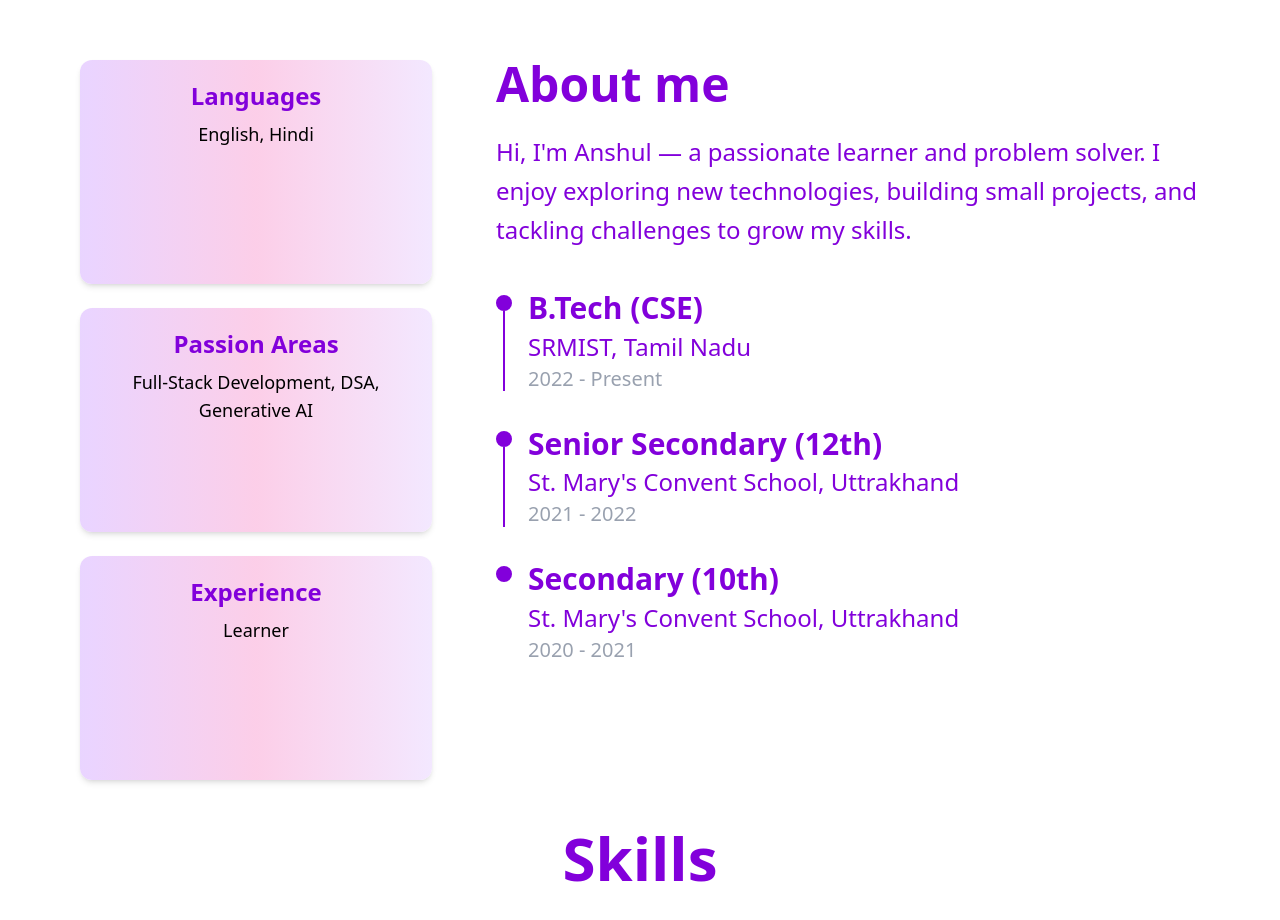
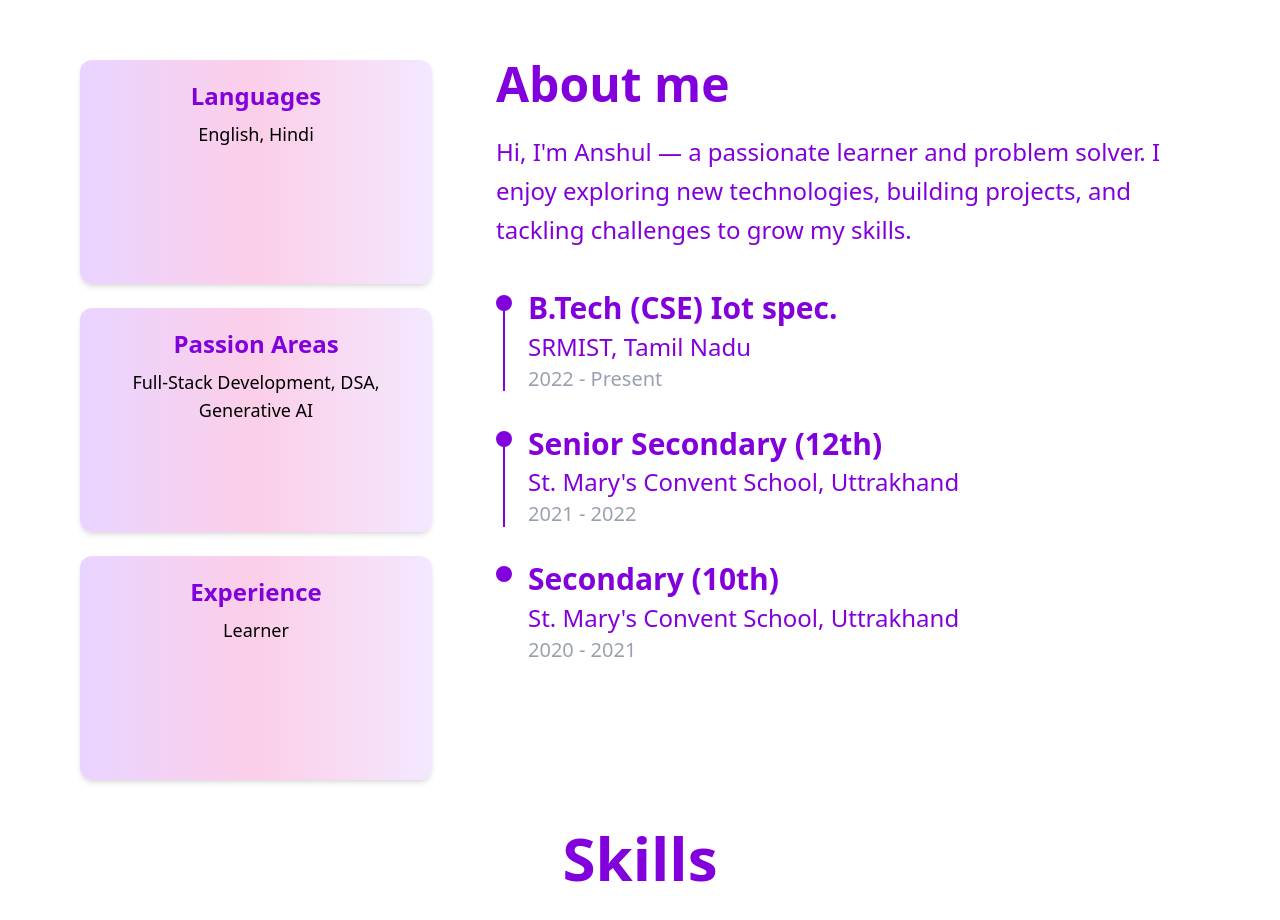
Before and after one commit to anshul-rohilla4/portfolio, a React (Vite) app: page / in a window 1280 px wide. Shown: the part 820-1740 px from the top of the page. Built offline with nearby package versions, Linux system fonts and the light colour scheme.

Commit message:
minor texts

```diff
--- a/src/pages/About.jsx
+++ b/src/pages/About.jsx
@@ -3,7 +3,7 @@ import React from 'react'
 const About = () => {
 
     const educationData = [
-        { degree: "B.Tech (CSE)", institute: "SRMIST, Tamil Nadu", year: "2022 - Present" },
+        { degree: "B.Tech (CSE) Iot spec.", institute: "SRMIST, Tamil Nadu", year: "2022 - Present" },
         { degree: "Senior Secondary (12th)", institute: "St. Mary's Convent School, Uttrakhand", year: "2021 - 2022" },
         { degree: "Secondary (10th)", institute: "St. Mary's Convent School, Uttrakhand", year: "2020 - 2021" },
     ];
@@ -33,7 +33,7 @@ const About = () => {
             <div className="flex flex-col gap-4 sm:gap-6 w-full lg:w-2/3 text-purple-700">
                 <p className="text-2xl sm:text-3xl lg:text-5xl font-bold">About me</p>
                 <p className="text-sm sm:text-base lg:text-2xl leading-relaxed">
-                    Hi, I'm Anshul — a passionate learner and problem solver. I enjoy exploring new technologies, building small projects, and tackling challenges to grow my skills.
+                    Hi, I'm Anshul — a passionate learner and problem solver. I enjoy exploring new technologies, building projects, and tackling challenges to grow my skills.
                 </p>
 
                 {/* Education Timeline */}
```
